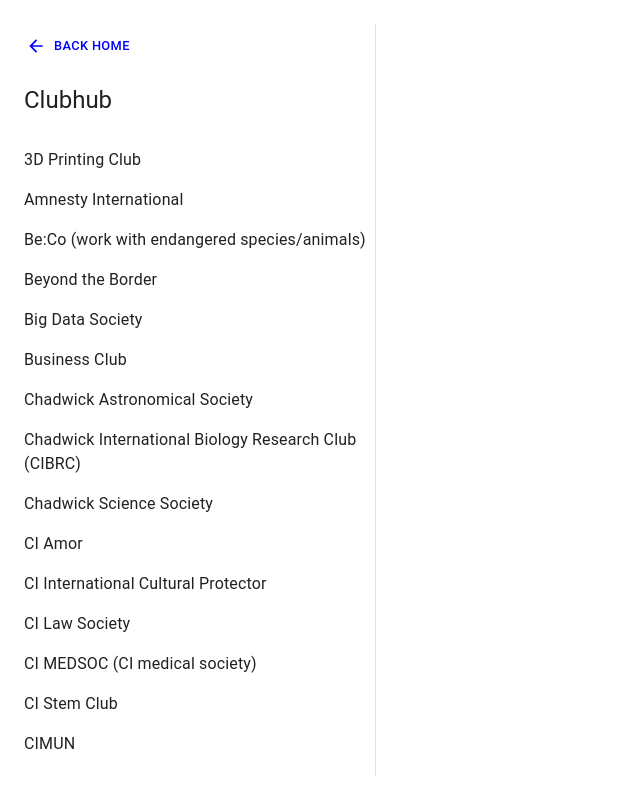
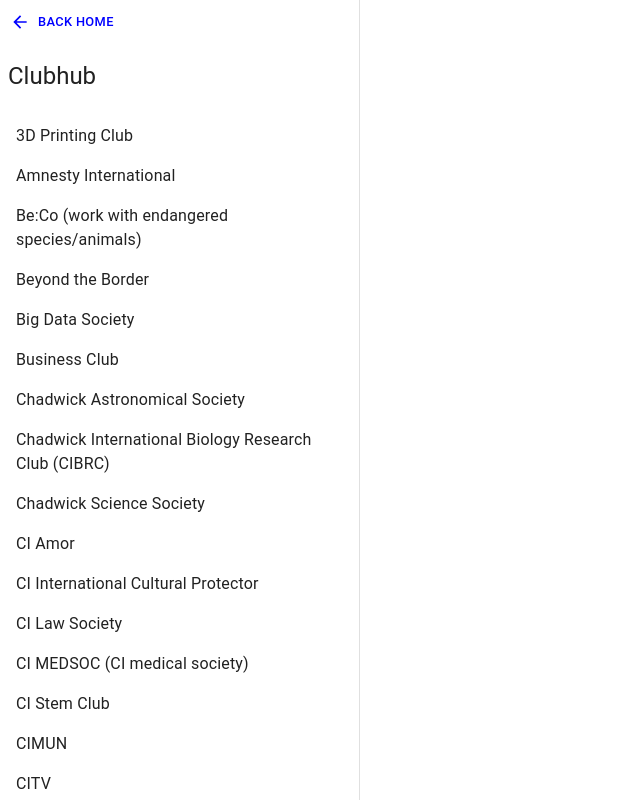
Before and after one commit to cherrysung/club-hub, a React (Create React App) app: page /club in a window 1280 px wide. Shown: the whole page, without its empty margins (0-640 px from the left). Built offline with nearby package versions, Linux system fonts and the light colour scheme.

Commit message:
refactor sidebar

```diff
--- a/src/pages/Club.js
+++ b/src/pages/Club.js
@@ -5,7 +5,6 @@
 import mockData from '../lib/mock.json';
 
 function Club() {
-
   const navigate = useNavigate();
   const [selectedCategories, setSelectedCategories] = useState([]);
   const [clickedItemId, setClickedItemId] = useState(null);
@@ -14,20 +13,12 @@
     navigate('/home');
   };
 
-
   const handleItemClick = (id) => {
     setClickedItemId(id);
   };
 
   return (
-    <Box
-      sx={{
-        display: 'flex',
-        flexDirection: 'column',
-        height: '100vh',
-        p: 3,
-      }}
-    >
+    <Box sx={{ display: 'flex' }}>
       <Box
         sx={{
           maxWidth: 360,
@@ -36,7 +27,6 @@
           overflowY: 'auto',
           borderRight: 1,
           borderColor: 'grey.300',
-          ml: -1,
           pb: 5,
         }}
       >
@@ -55,6 +45,7 @@
         >
           BACK HOME
         </Button>
+
         <Typography variant='h5' sx={{ mt: 3, ml: 1, mb: 3 }}>
           Clubhub
         </Typography>
@@ -63,17 +54,18 @@
             key={club.clubId}
             onClick={() => handleItemClick(club.clubId)}
             sx={{
-              p: 1,
+              px: 2,
+              py: 1,
               cursor: 'pointer',
-              backgroundColor: clickedItemId === club.clubId ? 'grey.300' : 'white',
+              backgroundColor:
+                clickedItemId === club.clubId ? 'grey.300' : 'white',
               '&:hover': {
                 backgroundColor: 'lightblue',
               },
             }}
           >
             <Typography variant='h8'>{club.club_name}</Typography>
-          </Box
-          >
+          </Box>
         ))}
       </Box>
     </Box>
```
Lines whose indentation alone changed are shown as unchanged.
